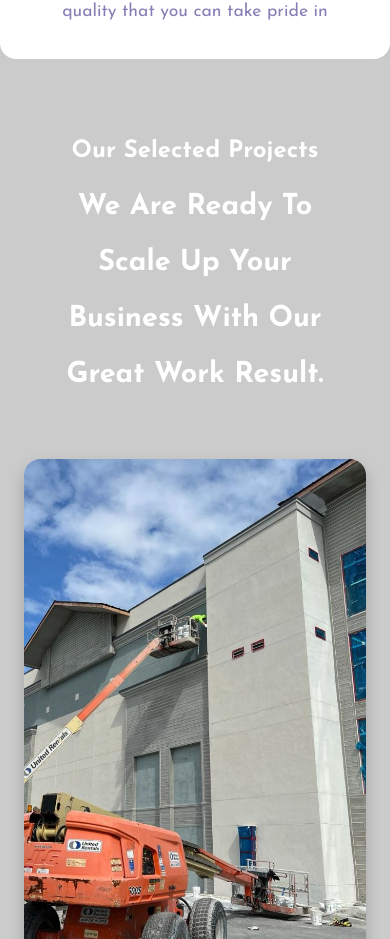
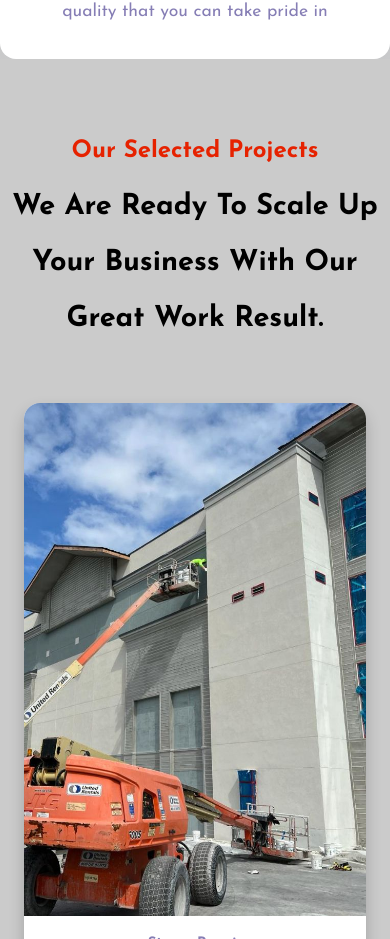
Before and after one commit to CristianDQL/React_Next.js_Stucco_Website, a Next.js app: page / in a window 390 px wide. Shown: the part 3359-4298 px from the top of the page. Built offline with nearby package versions, Linux system fonts and the light colour scheme.

Commit message:
"fix Portfolio/home media"

```diff
--- a/src/components/OurDiff/OurDiff.css
+++ b/src/components/OurDiff/OurDiff.css
@@ -18,10 +18,10 @@
     align-items: center;
 }
 .od-head .tag {
-    color: #fff;
+    color: #E62200;
 }
 .od-head .title {
-    color: #fff;
+    color: #000000;
     text-align: center;
     max-width: 75%;
 }
@@ -118,10 +118,19 @@
     .od-features {
         grid-template-columns: repeat(2, 1fr);
     }
+
+    .od-head .title {
+        max-width: 100%; /* Aseguramos que el texto se ajusta a la pantalla */
+    }
+
 }
 
 @media (max-width: 768px) {
     .od-features {
         grid-template-columns: 1fr;
     }
+
+    .od-head .tag, .od-head .title {
+        text-align: center; /* Aseguramos el centrado en pantallas pequeñas */
+    }
 }
--- a/src/components/OurDiff/OurDiff.jsx
+++ b/src/components/OurDiff/OurDiff.jsx
@@ -33,6 +33,7 @@ const OurDiff = () => {
           </div>
 
           {/* Feature section */}
+          {/* uTILIZO SERVICEDATA CAMBIAR IMAGENES, MANTENER ESTRUCTURA CON TITULO ETC */}
           <div className="od-features">
             {duplicatedData.map((item, index) => (
               <motion.div
```
